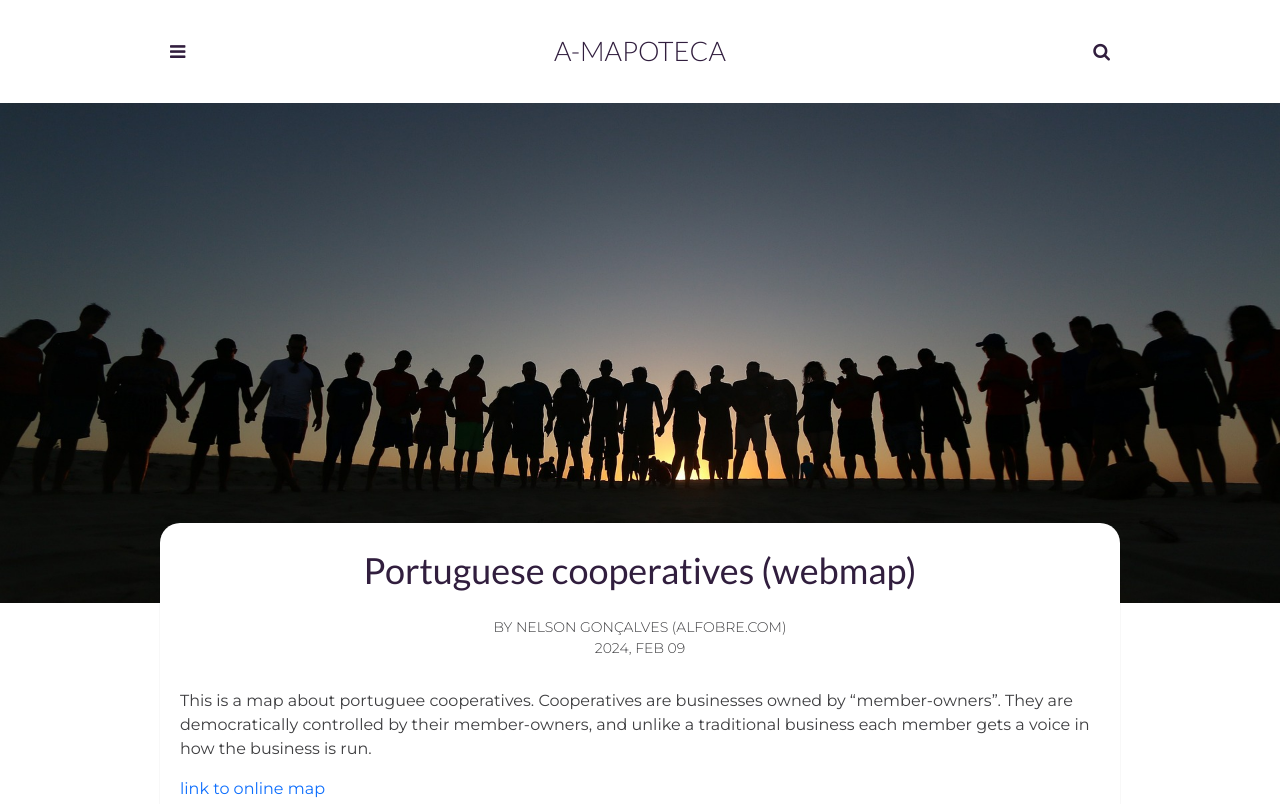
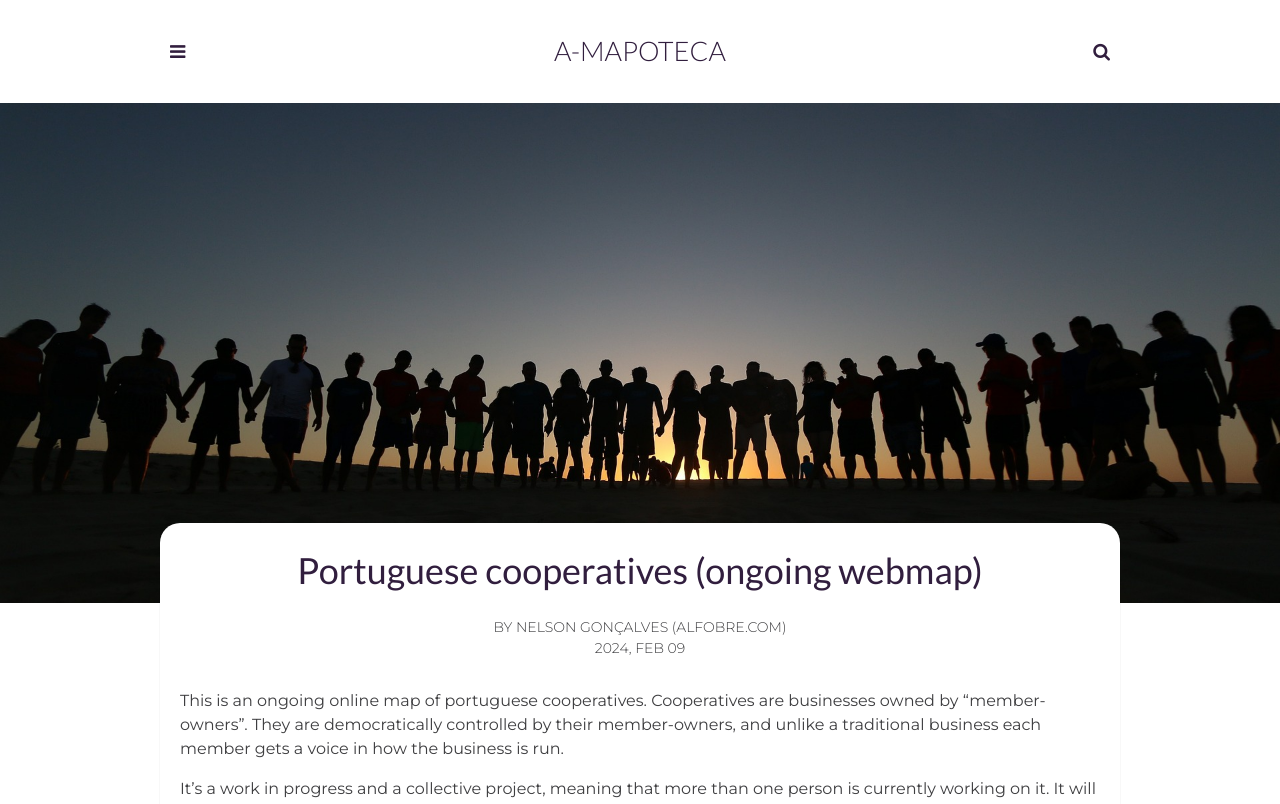
Before and after one commit to projetoalfobre/a-mapoteca, a Jekyll site: the page built from _posts/2024-02-09-mapa-das-cooperativas.markdown, in a window 1280 px wide. Shown: the top 804 px of the page. Built offline with Jekyll 4.4.1, drawn with Linux system fonts in a browser that asks for light colours; some of the changed text lies outside the part shown.

Commit message:
Update 2024-02-09-mapa-das-cooperativas.markdown

```diff
--- a/_posts/2024-02-09-mapa-das-cooperativas.markdown
+++ b/_posts/2024-02-09-mapa-das-cooperativas.markdown
@@ -1,6 +1,6 @@
 ---
 layout: post
-title: Portuguese cooperatives (webmap)
+title: Portuguese cooperatives (ongoing webmap)
 map-title: Mapa das Cooperativas Portuguesas
 date: 2024-02-09 13:32:20 +0300
 description: This is a map about portuguese Cooperatives. # Add post description (optional)
@@ -8,12 +8,19 @@ img: cooperatives.jpg # Add image post (optional)
 tags: [Webmap, Economy, Environment, Political, Portugal, Culture, Arts]
 author: Nelson Gonçalves (Alfobre.com)
 ---
-This is a map about portuguee cooperatives. Cooperatives are businesses owned by “member-owners”. They are democratically controlled by their member-owners, and unlike a traditional business each member gets a voice in how the business is run.
+This is an ongoing online map of portuguese cooperatives. Cooperatives are businesses owned by “member-owners”. They are democratically controlled by their member-owners, and unlike a traditional business each member gets a voice in how the business is run.
 
-[link to online map](https://umap.openstreetmap.fr/en/map/mapa-das-cooperativas-portuguesas_1021529#7/39.309/-8.042)
+It's a work in progress and a collective project, meaning that more than one person is currently working on it. It will be updated according to the plan below and when we have the time.
+- [x] Collect the cooperatives list provided by the [CASES - António Sérgio Cooperative for the Social Economy](https://cases.pt)
+- [ ] v1.0 Georeference the addresses from the above list by sector (ongoing)
+- [ ] Add historical cooperatives
+
+When we reach the v1.0, dataset will be shared at [A-GeoCat](https://a-geocat.alfobre.com/)
+
+Meanwhile, you can visit the map [link to online map](https://umap.openstreetmap.fr/en/map/mapa-das-cooperativas-portuguesas_1021529#7/39.309/-8.042) or check the embedded below.
 
 
-<iframe width="100%" height="300px" frameborder="0" allowfullscreen allow="geolocation" src="//umap.openstreetmap.fr/en/map/mapa-das-cooperativas-portuguesas_1021529?scaleControl=true&miniMap=false&scrollWheelZoom=true&zoomControl=true&editMode=disabled&moreControl=true&searchControl=null&tilelayersControl=null&embedControl=null&datalayersControl=true&onLoadPanel=undefined&captionBar=false&captionMenus=true"></iframe>
+<iframe width="100%" height="500px" frameborder="0" allowfullscreen allow="geolocation" src="//umap.openstreetmap.fr/en/map/mapa-das-cooperativas-portuguesas_1021529?scaleControl=true&miniMap=false&scrollWheelZoom=true&zoomControl=true&editMode=disabled&moreControl=true&searchControl=null&tilelayersControl=null&embedControl=null&datalayersControl=true&onLoadPanel=undefined&captionBar=false&captionMenus=true"></iframe>
 
 
 
```
